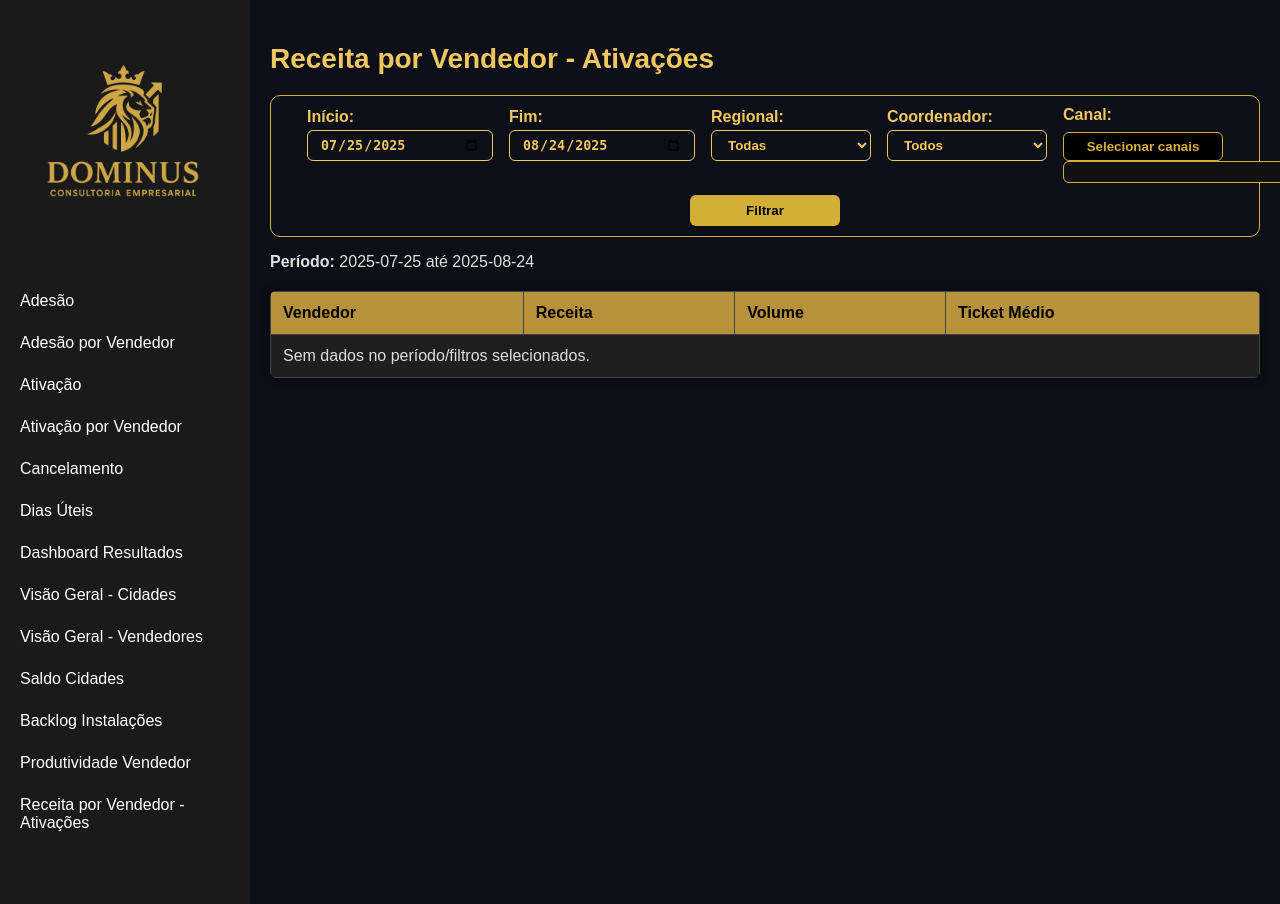
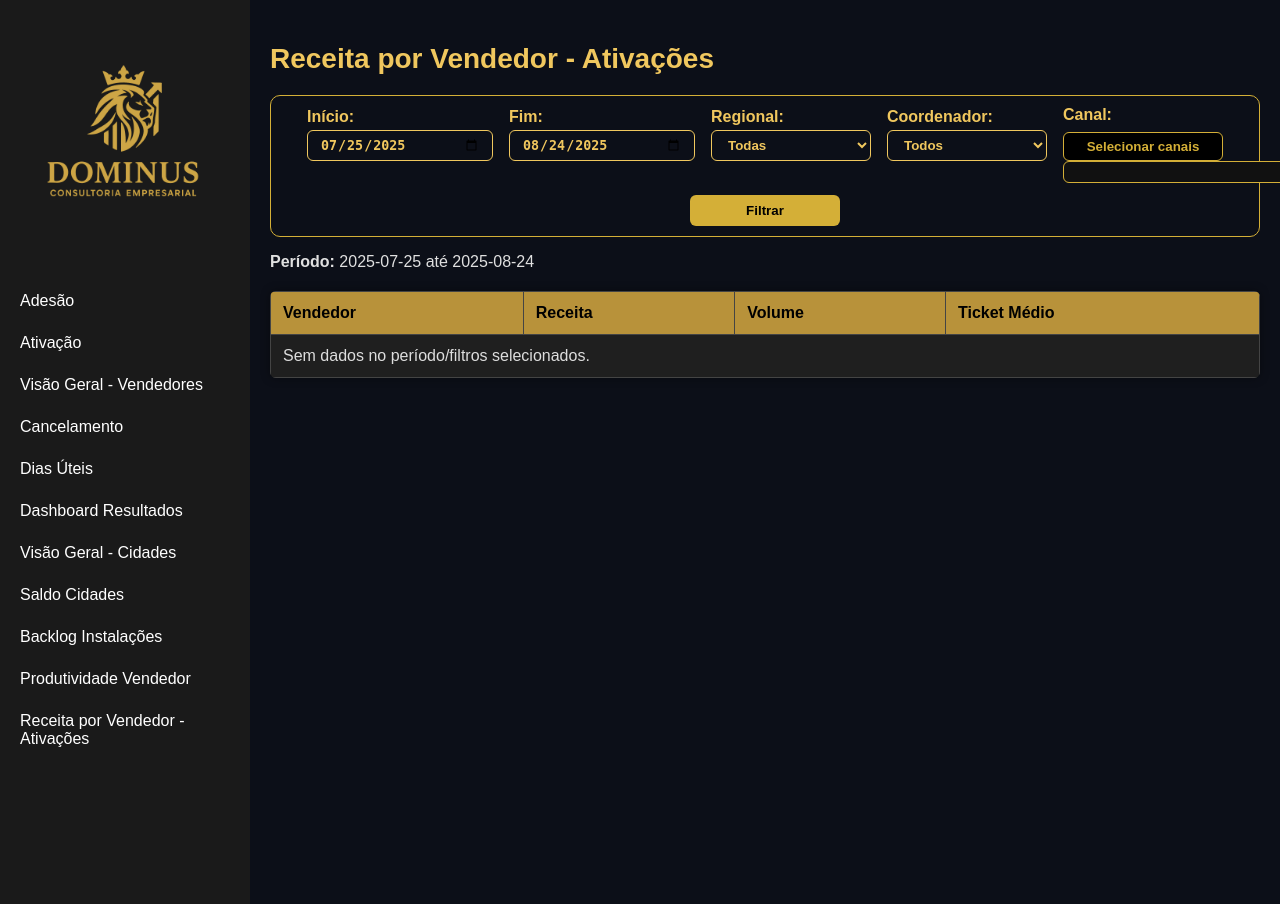
Before and after one commit to ajcds38/V2-crm-dominus, a Django app: page /receita-vendedor/ in a window 1280 px wide; the page is wider, and only the part inside the window is pictured. Run offline with Django 5.2, Linux system fonts and the light colour scheme; a user stored in the database is signed in; some libraries are stand-ins or nearby versions.

```diff
--- a/templates/base.html
+++ b/templates/base.html
@@ -16,9 +16,14 @@
         </div>
         <ul style="list-style: none; padding: 0; color: white;">
             <li><a href="/adesao/cidade/">Adesão</a></li>
-            <li><a href="/adesao/vendedor/">Adesão por Vendedor</a></li>
             <li><a href="/ativacao/">Ativação</a></li>
-            <li><a href="/ativacao/vendedor/">Ativação por Vendedor</a></li>
+            <!-- ✅ NOVO: Visão Geral – Vendedores -->
+            <li>
+              <a href="{% url 'visao_geral_vendedores:index' %}"
+                 style="{% if request.path|slice:':23' == '/visao-geral-vendedores' %}font-weight:700;color:#f4e08b;{% endif %}">
+                 Visão Geral - Vendedores
+              </a>
+            </li>
             <li><a href="/cancelamento/">Cancelamento</a></li>
             <li><a href="/diasuteis/">Dias Úteis</a></li>
             <li><a href="/dashboard/diaadia/">Dashboard Resultados</a></li>
@@ -28,14 +33,6 @@
               <a href="{% url 'visao_geral_cidades:index' %}"
                  style="{% if request.path|slice:':20' == '/visao-geral-cidades' %}font-weight:700;color:#f4e08b;{% endif %}">
                  Visão Geral - Cidades
-              </a>
-            </li>
-
-            <!-- ✅ NOVO: Visão Geral – Vendedores -->
-            <li>
-              <a href="{% url 'visao_geral_vendedores:index' %}"
-                 style="{% if request.path|slice:':23' == '/visao-geral-vendedores' %}font-weight:700;color:#f4e08b;{% endif %}">
-                 Visão Geral - Vendedores
               </a>
             </li>
 
```
